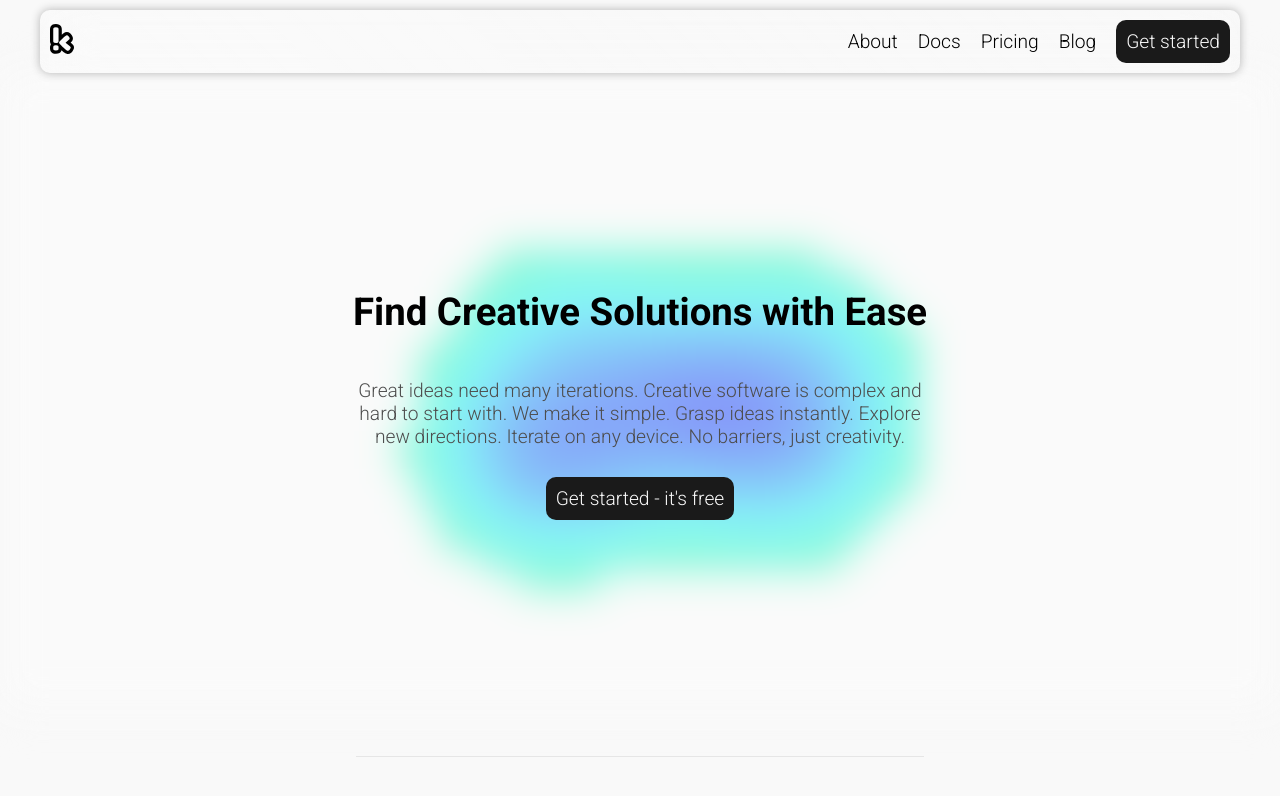
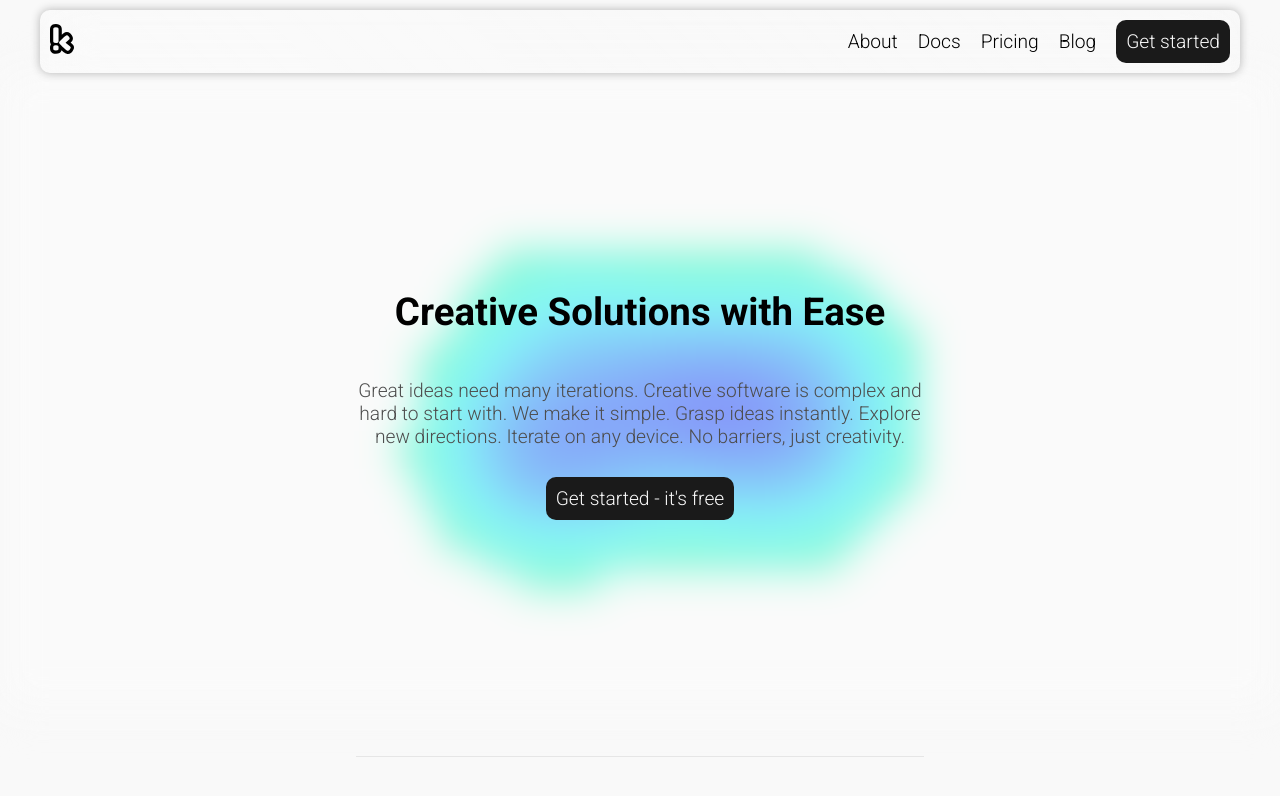
Before and after one commit to StepanKukharskiy/diffusion-workflow, a SvelteKit app: page / in a window 1280 px wide. Shown: the top 796 px of the page. Built offline with nearby package versions, Linux system fonts and the light colour scheme; no server answers.

Commit message:
hero fix

```diff
--- a/src/routes/+page.svelte
+++ b/src/routes/+page.svelte
@@ -234,7 +234,7 @@
 					Creative software requires months of practice and top-tier hardware to truly get
 					'creative' with it. So do AI tools. <br />But we believe there’s a better way.
 				</p> -->
-				<h1>Find Creative Solutions with Ease</h1>
+				<h1>Creative Solutions with Ease</h1>
 					<p>Great ideas need many iterations. Creative software is complex and hard to start with.
 					We make it simple. Grasp ideas instantly. Explore new directions. Iterate on any device. No barriers, just creativity.</p>
 				<!-- Figure Out Perfect Solutions with Ease
```
